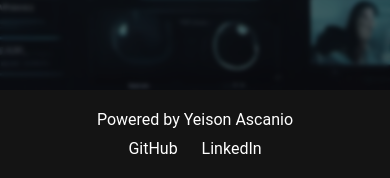
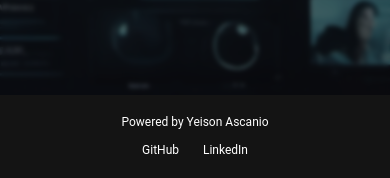
Before and after one commit to yeison-ascanio/FaceEmotionDetection, a Flask app: page / in a window 390 px wide. Shown: the part 686-864 px from the top of the page. Run offline with Flask 3, Linux system fonts and the light colour scheme.

Commit message:
fix responsive footer

```diff
--- a/static/css/styles.css
+++ b/static/css/styles.css
@@ -150,6 +150,9 @@ body {
     position: fixed;
     width: 100%;
     bottom: 0;
+    display: flex;
+    flex-direction: column;
+    align-items: center;
 }
 
 .footer p {
@@ -211,6 +214,14 @@ body {
     .video-container img {
         width: 90%;
     }
+
+    .footer p {
+        font-size: 0.875rem;
+    }
+
+    .social-links a {
+        font-size: 0.875rem;
+    }
 }
 
 @media (max-width: 480px) {
@@ -235,4 +246,12 @@ body {
     .video-container img {
         width: 100%;
     }
+
+    .footer p {
+        font-size: 0.75rem;
+    }
+
+    .social-links a {
+        font-size: 0.75rem;
+    }
 }
```
